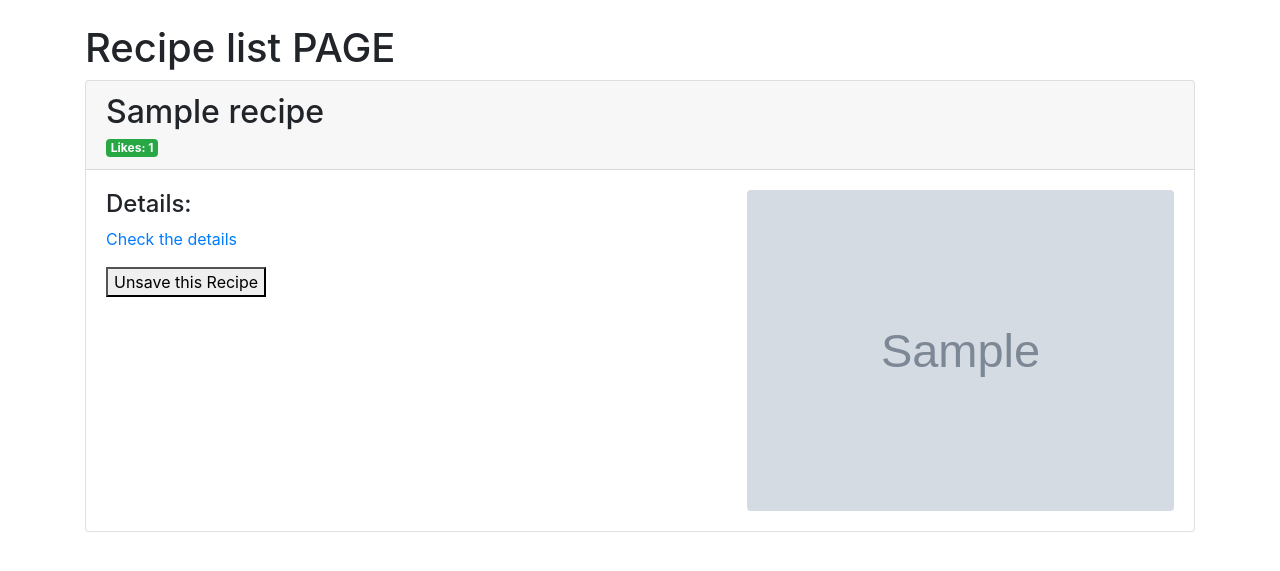
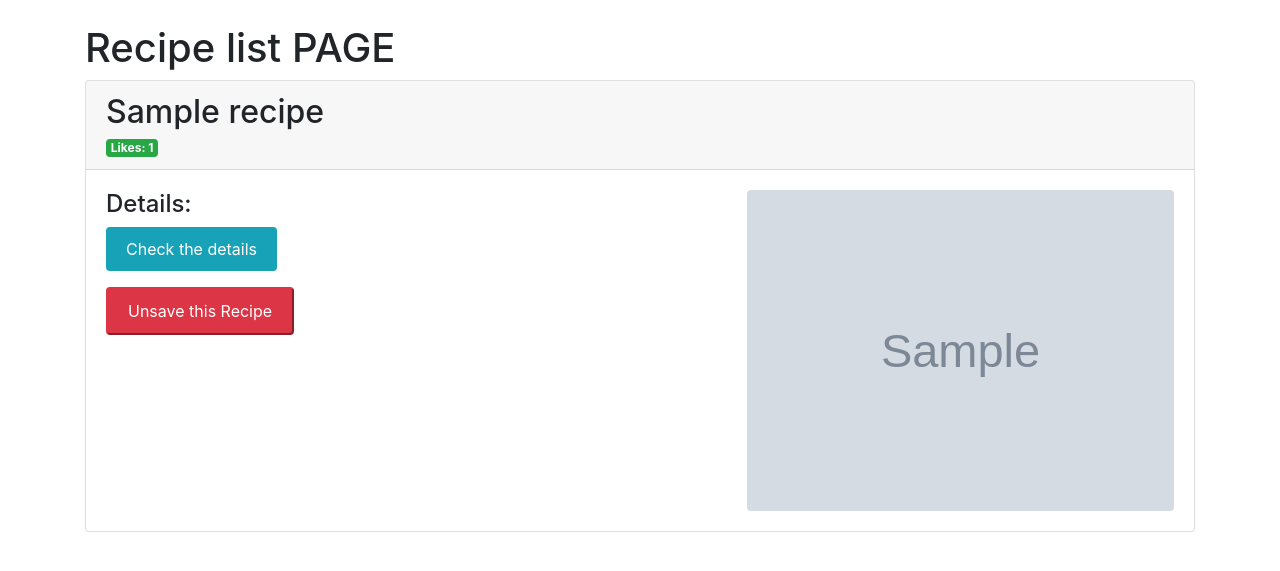
Before and after one commit to Danzigerrr/Fridge-Manager, a Django app: page /recipes/ in a window 1280 px wide. Shown: the part 56-627 px from the top of the page. Run offline with Django 4.2, Linux system fonts and the light colour scheme; a user stored in the database is signed in; tables that the repository leaves empty hold one stand-in row (values such as "Sample post"); grey boxes marked "Sample" are stand-in pictures.

Commit message:
adjusted product update and buttons with links

```diff
--- a/fridgemanager/fridge/forms.py
+++ b/fridgemanager/fridge/forms.py
@@ -23,6 +23,7 @@ class FridgeForm(ModelForm):
 
 class ProductForm(forms.ModelForm):
     amount_unit = forms.ChoiceField(choices=Product.AMOUNT_UNIT_VALUES, widget=forms.Select(attrs={'class': 'form-control'}))
+    expire_date = forms.DateField(widget=forms.widgets.DateInput(attrs={'class': 'form-control', 'type': 'date'}))
 
     class Meta:
         model = Product
@@ -40,9 +41,7 @@ class ProductForm(forms.ModelForm):
         # widgets are used for styling
         widgets = {
             'name': forms.TextInput(attrs={'class': 'form-control', 'placeholder': 'Product name'}),
-            'expire_date': forms.TextInput(attrs={'class': 'form-control', 'placeholder': 'Expiration date'}),
             'amount': forms.TextInput(attrs={'class': 'form-control', 'placeholder': 'Amount'}),
-            'amount_unit': forms.TextInput(attrs={'class': 'form-control'}),
             'description': forms.TextInput(attrs={'class': 'form-control', 'placeholder': 'Product description'}),
             'fridge': forms.Select(attrs={'class': 'form-control'}),
         }
--- a/fridgemanager/fridge/templates/base.html
+++ b/fridgemanager/fridge/templates/base.html
@@ -28,6 +28,22 @@
 			height: 200px;
 			object-fit: cover;
 		}
+
+		.button_link {
+		  display: inline-block;
+		  padding: 10px 20px;
+		  color: #fff;
+		  text-decoration: none;
+		  border-radius: 4px;
+		}
+
+		.button_link:hover {
+			text-decoration: none;
+		  color: #efefef;
+
+		}
+
+
     	</style>
 
 	</head>
--- a/fridgemanager/fridge/templates/recipe/recipe_list.html
+++ b/fridgemanager/fridge/templates/recipe/recipe_list.html
@@ -8,7 +8,7 @@
 				<div class="card">
 					<div class="card-header">
 						<strong><h2>{{ recipe.title }}</h2></strong>
-						<span class="badge badge-success float-left">Likes: {{ recipe.api_likes }}</span>
+						<span class="badge badge-success float-left">Likes: {{ recipe.likes }}</span>
 					</div>
 					<div class="card-body">
 						<div class="recipe-container">
@@ -27,7 +27,7 @@
 									</ul>
 								<h4>Details:</h4>
 									<p>
-										<a href="{{ recipe.recipe_link }}" target="_blank">Check the details</a>
+										<a href="{{ recipe.recipe_link }}" target="_blank" class="button_link btn-info">Check the details</a>
 									</p>
 								<h4>Save this recipe:</h4>
 									<form method="POST" action="{% url 'recipe_save' %}">
@@ -37,7 +37,7 @@
 											<input type="hidden" name="recipe_link" value="{{ recipe.recipe_link }}">
 											<input type="hidden" name="recipe_image_link" value="{{ recipe.image }}">
 											<input type="hidden" name="recipe_api_likes" value="{{ recipe.likes }}">
-										<button type="submit">Save this Recipe</button>
+										<button type="submit" class="button_link btn-success">Save this Recipe</button>
 									</form>
 
 							</div>
--- a/fridgemanager/fridge/templates/recipe/recipe_saved.html
+++ b/fridgemanager/fridge/templates/recipe/recipe_saved.html
@@ -15,12 +15,12 @@
             				<div class="ingredients">
 								<h4>Details:</h4>
 								<p>
-									<a href="{{ recipe.link }}" target="_blank">Check the details</a>
+										<a href="{{ recipe.recipe_link }}" target="_blank" class="button_link btn-info">Check the details</a>
 								</p>
 								<form method="POST" action="{% url 'recipe_unsave' %}">
 									{% csrf_token %}
 									<input type="hidden" name="recipe_id" value="{{ recipe.id }}">
-									<button type="submit">Unsave this Recipe</button>
+									<button type="submit" class="button_link btn-danger">Unsave this Recipe</button>
 								</form>
 							</div>
 							<div class="recipe_img" >
```
Also changed, not shown: fridgemanager/fridge/views/product.py (+3 -4 lines).
